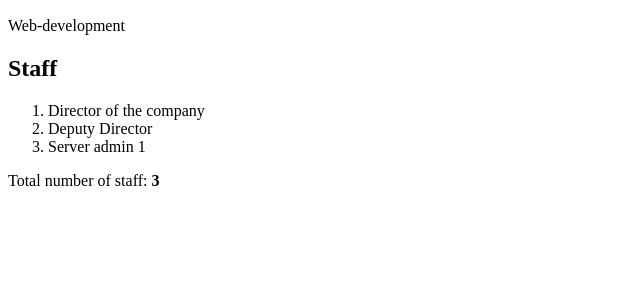
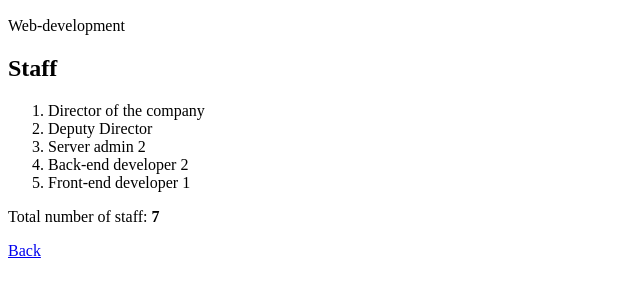
Before and after one commit to AlexPex/IT-companies, a plain HTML site: page amsoft/amsoft.html in a window 1280 px wide. Shown: the part 110-404 px from the top of the page, without its empty margins (0-640 px from the left). Drawn offline with Linux system fonts and the light colour scheme.

Commit message:
Feature 1
link to the main page
new staff

```diff
--- a/amsoft/amsoft.html
+++ b/amsoft/amsoft.html
@@ -13,8 +13,11 @@
 	<ol>
 		<li>Director of the company</li>
 		<li>Deputy Director</li>
-        <li>Server admin 1</li>
+        <li>Server admin 2</li>
+        <li>Back-end developer 2</li>
+        <li>Front-end developer 1</li>
 	</ol>
-	<p>Total number of staff: <strong>3</strong></p>
+	<p>Total number of staff: <strong>7</strong></p>
+	<a href="E:\Университет\Мои курсы\Informatica generala\Lab 5 - GIT\Task 1\IT-companies\index.html">Back</a>
 </body>
 </html>
```
Also changed, not shown: interlink/interlink.html (+4 -2 lines), merax/merax.html (+4 -1 lines).
